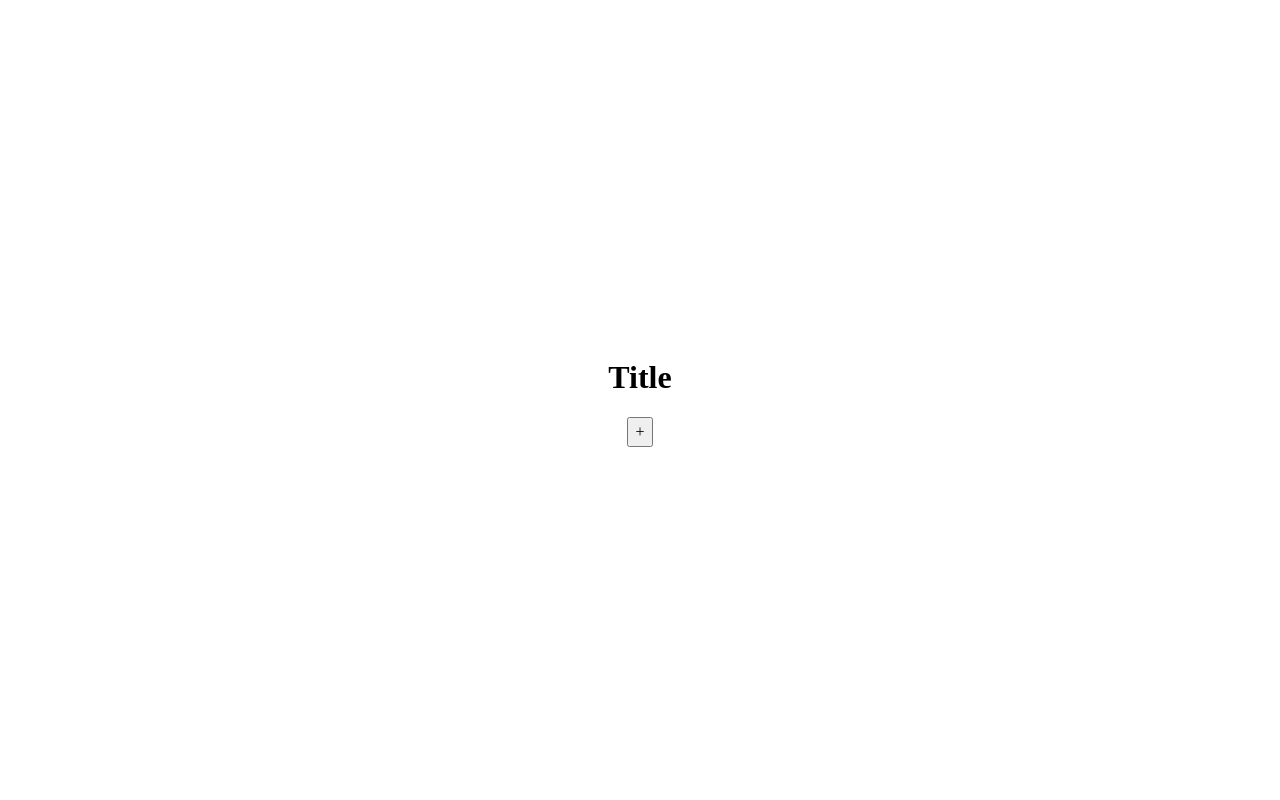
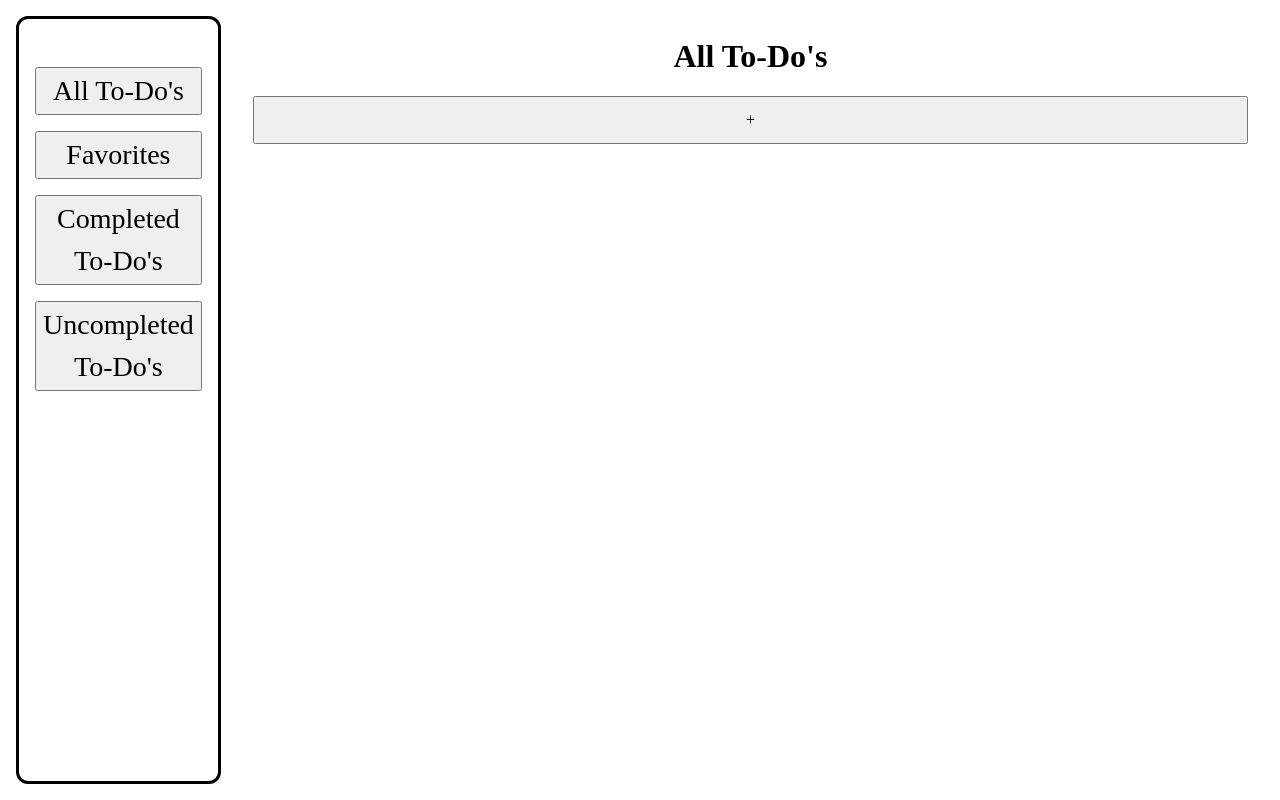
Before and after one commit to emianuelul/to-do-list, a website built with webpack: page src/template.html in a window 1280 px wide. Built offline with nearby package versions, Linux system fonts and the light colour scheme.

Commit message:
created sidebar with categories

```diff
--- a/src/basicStyles.css
+++ b/src/basicStyles.css
@@ -1,9 +1,7 @@
 #content {
   display: flex;
-  flex-direction: column;
-  justify-content: center;
-  align-items: center;
   min-height: 100vh;
+  min-width: 100vw;
 }
 
 button,
@@ -11,16 +9,36 @@ input[type='checkbox'] {
   cursor: pointer;
 }
 
+button {
+  user-select: none;
+}
+
+.sectionTitle {
+  text-align: center;
+}
+
 .strikethrough {
   text-decoration: line-through;
 }
 
 .todos {
-  display: flex;
-  flex-direction: column;
-  align-items: center;
+  display: grid;
+
+  grid-template-columns: 1fr;
+  grid-auto-rows: 1fr;
 
   gap: 16px;
+  width: 100%;
+  height: 100%;
+
+  flex: 6;
+
+  padding: 2em 2em 2em 1em;
+}
+
+.todo,
+.todoform {
+  align-self: self-start;
 }
 
 .todo {
@@ -45,7 +63,6 @@ input[type='checkbox'] {
 
 .todoform {
   display: flex;
-  justify-content: center;
   align-items: center;
 
   gap: 16px;
--- a/src/domStuff/domStuff.js
+++ b/src/domStuff/domStuff.js
@@ -35,15 +35,17 @@ export class DomStuff {
     const div = document.createElement('div');
     if (text[0] === '#') {
       div.id = text.slice(1);
+    } else if (text[0] === '.') {
+      div.classList.add(text.slice(1));
     } else {
-      div.classList.add(text.slice(1));
+      console.error('first character is not a class / id identifier');
     }
     return div;
   }
 
   static makeButton(text) {
     const btn = document.createElement('button');
-    btn.textContent = text;
+    btn.innerHTML = text;
     btn.type = 'button';
     return btn;
   }
--- a/src/index.js
+++ b/src/index.js
@@ -1,27 +1,82 @@
 import './cssReset.css';
 import './basicStyles.css';
+import './sidebar/sidebar.css';
 
 import { DomStuff } from './domStuff/domStuff.js';
+import { SidebarCategory } from './sidebar/sidebar.js';
 
 const processor = (function () {
   let basics = { todoAll: [], favorites: [], completed: [], uncompleted: [] };
 
   const content = document.querySelector('#content');
 
+  const sideBar = DomStuff.makeDiv('#sidebar');
+  content.appendChild(sideBar);
+
+  const todos = DomStuff.makeDiv('.todos');
+  content.appendChild(todos);
+
+  const changePage = () => {};
+
+  const initSideBar = () => {
+    const basicsDiv = DomStuff.makeDiv('#basics');
+    basicsDiv.classList.add('sidebarSection');
+    sideBar.appendChild(basicsDiv);
+
+    const userProjects = DomStuff.makeDiv('#userProjects');
+    userProjects.classList.add('sidebarSection');
+    sideBar.appendChild(userProjects);
+
+    const allTodosCategory = new SidebarCategory(
+      'all-to-dos',
+      "All <span class='nowrap'>To-Do's<span>",
+      false,
+      basics.todoAll
+    );
+
+    const favoritesCategory = new SidebarCategory(
+      'favorites',
+      'Favorites',
+      true,
+      basics.favorites
+    );
+
+    const completedCategory = new SidebarCategory(
+      'completed',
+      "Completed <span class='nowrap'>To-Do's<span>",
+      false,
+      basics.completed
+    );
+
+    const uncompletedCategory = new SidebarCategory(
+      'uncompleted',
+      "Uncompleted <span class='nowrap'>To-Do's<span>",
+      false,
+      basics.uncompleted
+    );
+
+    basicsDiv.append(
+      allTodosCategory.getNode(),
+      favoritesCategory.getNode(),
+      completedCategory.getNode(),
+      uncompletedCategory.getNode()
+    );
+  };
+
   const initPage = () => {
-    const div = DomStuff.makeDiv('.todos');
     const btn = DomStuff.makeButton('+');
-    const h1 = DomStuff.makeH(1, 'Title');
+    const h1 = DomStuff.makeH(1, "All To-Do's");
+    h1.classList.add('sectionTitle');
     btn.classList.add('addToDo');
 
     btn.addEventListener('click', (event) => {
       const form = DomStuff.createToDoForm();
 
-      div.insertBefore(form, btn);
+      todos.insertBefore(form, btn);
 
       form.addEventListener('click', (event) => {
         if (event.target.classList.contains('cancelBtn')) {
-          div.removeChild(form);
+          todos.removeChild(form);
         }
       });
 
@@ -38,8 +93,8 @@ const processor = (function () {
         const todoDOM = toDoObj.todo;
         const todoItem = toDoObj.item;
 
-        div.removeChild(form);
-        div.insertBefore(todoDOM, btn);
+        todos.removeChild(form);
+        todos.insertBefore(todoDOM, btn);
 
         todoDOM.addEventListener('click', (event) => {
           if (event.target.classList.contains('todoCheck')) {
@@ -67,7 +122,7 @@ const processor = (function () {
               favoriteBtn.classList.remove('visible');
             }
           } else if (event.target.classList.contains('todoDelete')) {
-            div.removeChild(todoDOM);
+            todos.removeChild(todoDOM);
 
             Object.keys(basics).forEach((key) => {
               basics[key] = basics[key].filter((item) => item !== todoItem);
@@ -80,11 +135,10 @@ const processor = (function () {
       });
     });
 
-    div.appendChild(h1);
-    div.appendChild(btn);
-
-    content.appendChild(div);
+    todos.appendChild(h1);
+    todos.appendChild(btn);
   };
 
   initPage();
+  initSideBar();
 })();
--- /dev/null
+++ b/src/sidebar/sidebar.css
@@ -0,0 +1,33 @@
+#sidebar {
+  display: flex;
+  flex-direction: column;
+
+  border: 3px solid black;
+  border-radius: 12px;
+
+  flex: 1;
+  min-height: 100%;
+
+  padding: 1em;
+  margin: 1em;
+}
+
+.nowrap {
+  text-wrap-mode: nowrap;
+}
+
+.sidebarSection {
+  display: flex;
+  flex-direction: column;
+  justify-content: center;
+  align-items: stretch;
+
+  gap: 1em;
+
+  padding: 2em 0;
+}
+
+.categoryTitle {
+  font-size: 1.75rem;
+  width: 100%;
+}
--- /dev/null
+++ b/src/sidebar/sidebar.js
@@ -0,0 +1,35 @@
+import { DomStuff } from '../domStuff/domStuff';
+
+export class SidebarCategory {
+  constructor(name, displayName, contents, canAdd, icon = '') {
+    this.name = name;
+    this.displayName = displayName;
+    this.contents = contents;
+    this.icon = icon;
+    this.canAdd = canAdd;
+
+    this.node = DomStuff.makeDiv('.sidebarCategory');
+
+    const button = DomStuff.makeButton(displayName);
+    button.classList.add('categoryTitle');
+    this.node.appendChild(button);
+
+    this.node.id = name;
+  }
+
+  getName() {
+    return this.name;
+  }
+
+  getContents() {
+    return this.contents;
+  }
+
+  getNode() {
+    return this.node;
+  }
+
+  getCanAdd() {
+    return this.canAdd;
+  }
+}
```
